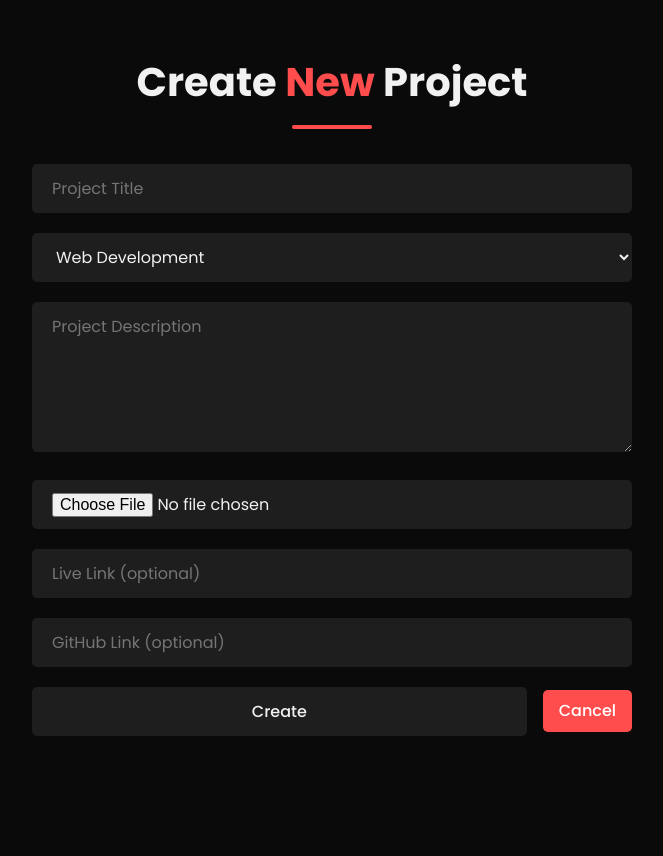
After one commit to elangathazahran/flask-portfolio, a Flask app: page /admin/create in a window 1280 px wide. The commit adds this page. Shown: the whole page, without its empty margins (308-971 px from the left). Run offline with Flask 3, Linux system fonts and the light colour scheme.

Commit message:
add crud function on portfolio section

```diff
--- /dev/null
+++ b/app/forms.py
@@ -0,0 +1,21 @@
+from flask_wtf import FlaskForm
+from wtforms import StringField, TextAreaField, FileField, SubmitField, SelectField
+from wtforms.validators import DataRequired, Optional
+
+
+class PortfolioForm(FlaskForm):
+    title = StringField("Title", validators=[DataRequired()])
+    category = SelectField(
+        "Category",
+        choices=[
+            ("web", "Web Development"),
+            ("freelance", "Freelance"),
+            ("certifications", "Certification"),
+        ],
+        validators=[DataRequired()],
+    )
+    description = TextAreaField("Description", validators=[Optional()])
+    image = FileField("Image", validators=[Optional()])
+    live_link = StringField("Live Link", validators=[Optional()])
+    github_link = StringField("GitHub Link", validators=[Optional()])
+    submit = SubmitField("Create")
--- a/app/routes.py
+++ b/app/routes.py
@@ -1,8 +1,48 @@
-from flask import Blueprint, render_template
+from flask import Blueprint, render_template, request, redirect, url_for
+from app import db
+from app.models import Portfolio
+from app.forms import PortfolioForm
+import os
 
 main = Blueprint("main", __name__)
 
 
 @main.route("/")
 def home():
-    return render_template("index.html")
+    portfolios = Portfolio.query.all()
+    return render_template("index.html", portfolios=portfolios)
+
+
+@main.route("/admin/create", methods=["GET", "POST"])
+def create():
+    form = PortfolioForm()
+    if form.validate_on_submit():
+        image_file = form.image.data
+
+        filename = ""
+        if image_file:
+            filename = image_file.filename
+            image_path = os.path.join("app", "static", "images", filename)
+            image_file.save(image_path)
+
+        new_item = Portfolio(
+            title=form.title.data,
+            category=form.category.data,
+            description=form.description.data,
+            image=filename,
+            live_link=form.live_link.data,
+            github_link=form.github_link.data,
+        )
+        db.session.add(new_item)
+        db.session.commit()
+        return redirect(url_for("main.home"))
+
+    return render_template("create.html", form=form)
+
+
+@main.route("/delete/<int:id>", methods=["POST"])
+def delete(id):
+    item = Portfolio.query.get_or_404(id)
+    db.session.delete(item)
+    db.session.commit()
+    return redirect(url_for("main.home"))
--- a/app/static/css/style.css
+++ b/app/static/css/style.css
@@ -66,7 +66,7 @@ img {
 }
 
 .section {
-    padding: 100px 0;
+    padding: 50px 0 100px 0;
 }
 
 .section-title {
@@ -1122,19 +1176,22 @@ input:checked+.slider:before {
 }
 
 .form-group input,
-.form-group textarea {
+.form-group textarea,
+.form-group select {
     width: 100%;
     padding: 12px 20px;
     background-color: var(--dark-secondary);
     border: none;
     border-radius: 5px;
     font-size: 1rem;
+    font-family: 'poppins', Arial, Helvetica, sans-serif;
     color: var(--text-color);
     transition: var(--transition);
 }
 
 .form-group input:focus,
-.form-group textarea:focus {
+.form-group textarea:focus,
+.form-group select:focus {
     outline: none;
     box-shadow: 0 0 0 2px var(--primary-color);
 }
--- /dev/null
+++ b/app/templates/create.html
@@ -0,0 +1,65 @@
+<!DOCTYPE html>
+<html lang="en" data-theme="dark">
+
+<head>
+    <meta charset="UTF-8">
+    <meta name="viewport" content="width=device-width, initial-scale=1.0">
+    <title>Your Vision, My Code | Junior Fullstack Web Developer</title>
+    <link rel="stylesheet" href="https://cdnjs.cloudflare.com/ajax/libs/font-awesome/6.4.0/css/all.min.css">
+    <link href="https://fonts.googleapis.com/css2?family=Poppins:wght@300;400;500;600;700&display=swap"
+        rel="stylesheet">
+    <link rel="stylesheet" href="{{ url_for('static', filename='css/style.css') }}">
+    <!-- bootstrap icon -->
+    <link rel="stylesheet" href="https://cdn.jsdelivr.net/npm/bootstrap-icons@1.13.1/font/bootstrap-icons.min.css">
+    <!-- swiper js -->
+    <link rel="stylesheet" href="https://cdn.jsdelivr.net/npm/swiper@11/swiper-bundle.min.css" />
+    <!-- web icon -->
+    <link rel="icon" type="icon" href="{{ url_for('static', filename='images/skills/python.png') }}">
+</head>
+
+<body>
+
+    <section class="section">
+        <div class="container">
+            <h2 class="section-title">Create <span>New</span> Project</h2>
+
+            <form method="POST" enctype="multipart/form-data" class="contact-form"
+                style="max-width: 600px; margin: 0 auto;">
+                {{ form.hidden_tag() }}
+
+                <div class="form-group">
+                    {{ form.title(class="form-control", placeholder="Project Title") }}
+                </div>
+
+                <div class="form-group">
+                    {{ form.category(class="form-control") }}
+                </div>
+
+                <div class="form-group">
+                    {{ form.description(class="form-control", placeholder="Project Description") }}
+                </div>
+
+                <div class="form-group">
+                    {{ form.image(class="form-control") }}
+                </div>
+
+                <div class="form-group">
+                    {{ form.live_link(class="form-control", placeholder="Live Link (optional)") }}
+                </div>
+
+                <div class="form-group">
+                    {{ form.github_link(class="form-control", placeholder="GitHub Link (optional)") }}
+                </div>
+
+                <div class="form-group" style="display: flex; align-items: center; gap: 1rem;">
+                    {{ form.submit(class="btn") }}
+                    <a href="{{ url_for('main.home') }}" class="btn"
+                        style="border-radius: 5px; padding: .5rem 1rem">Cancel</a>
+                </div>
+            </form>
+        </div>
+    </section>
+
+</body>
+
+</html>
--- a/run.py
+++ b/run.py
@@ -1,6 +1,10 @@
-from app import create_app
+from app import create_app, db
+from app.models import Portfolio  # Import model
 
 app = create_app()
 
+with app.app_context():
+    db.create_all()  # Ini buat bikin semua tabel berdasarkan model
+
 if __name__ == "__main__":
     app.run(debug=True)
```
Also changed, not shown: other parts of app/static/css/style.css (+54 -0 lines), app/__init__.py (+9 -0 lines), app/models.py (added, +11 -0 lines), app/templates/index.html (+73 -77 lines), config.py (+12 -1 lines), requirements.txt (+8 -0 lines), app/static/images/freelance-1.jpg (added), app/static/images/freelance-2.jpg (added).
